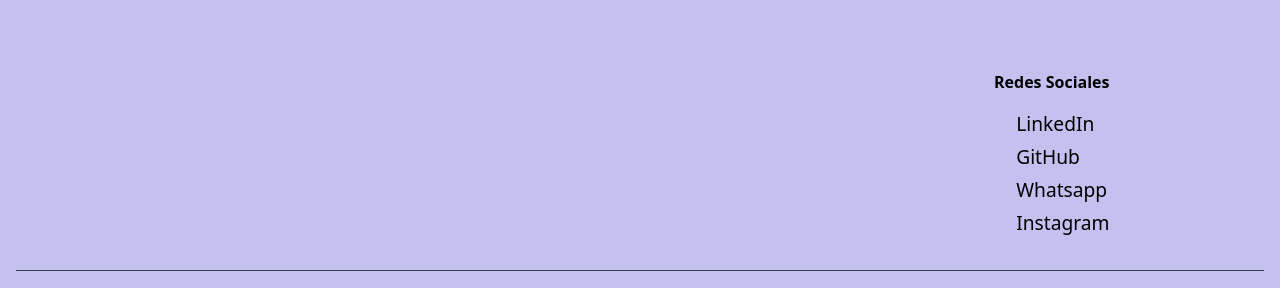
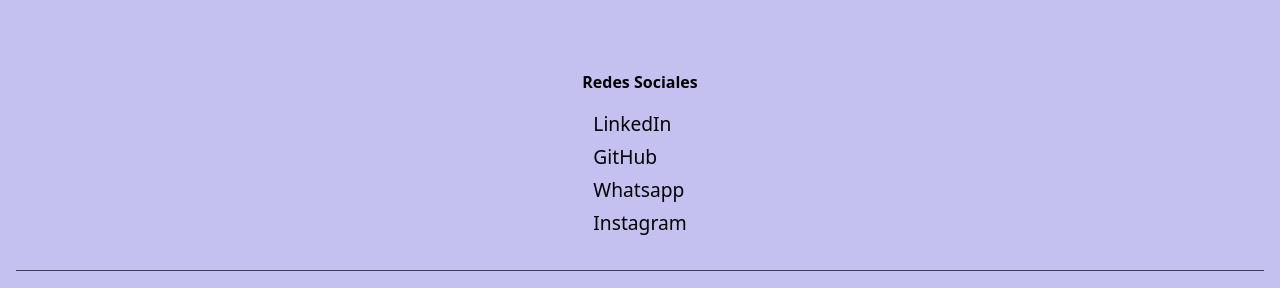
Before and after one commit to lautaroDSwebdev/panel-servicios, a Next.js app: page / in a window 1280 px wide. Shown: the part 3368-3656 px from the top of the page. Built offline with nearby package versions, Linux system fonts and the light colour scheme.

Commit message:
fix_ text center footer

```diff
--- a/src/app/Footer.tsx
+++ b/src/app/Footer.tsx
@@ -15,7 +15,7 @@
           ))}
         </div> */}
         {/* Columna derecha: redes sociales */}
-        <div className="flex-1 flex flex-col gap-2 items-end">
+        <div className="flex-1 flex flex-col gap-2 items-center">
           <h4 className="font-bold mb-2 text-[#fff] dark:text-[#000]">Redes Sociales</h4>
           <div className="flex flex-col gap-1">
             {socialLinks.map((e) => (
```
